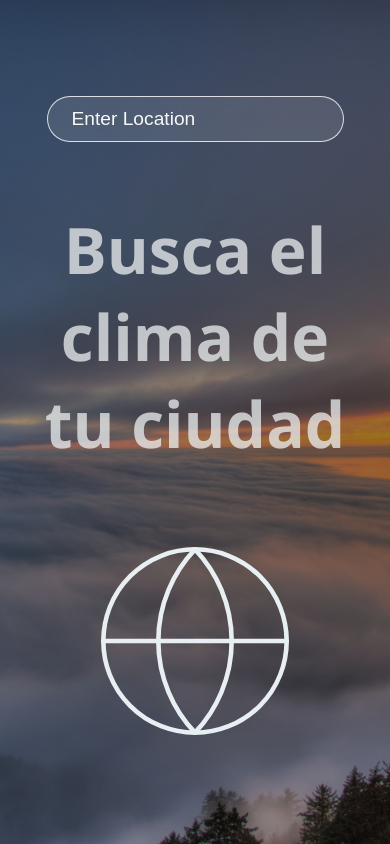
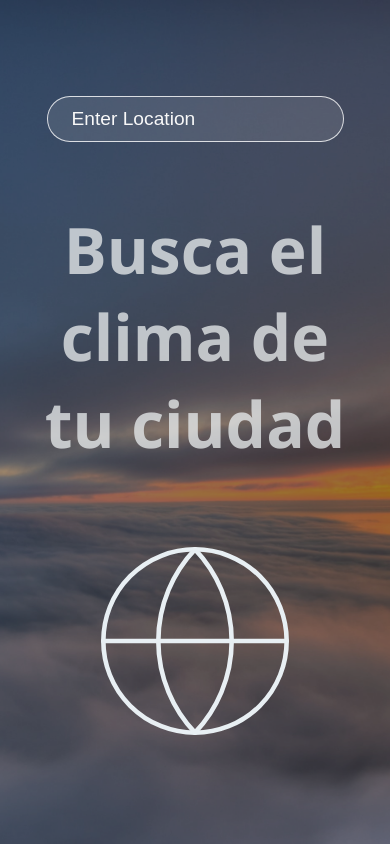
Before and after one commit to kasenciosm/weatherApp, a React (Vite) app: page / in a window 390 px wide. Shown: the top 844 px of the page. Built offline with nearby package versions, Linux system fonts and the light colour scheme.

Commit message:
corrigiendo querys

```diff
--- a/src/index.css
+++ b/src/index.css
@@ -72,9 +72,9 @@ h2{
   z-index: -1;
 }
 
-@media (min-width:360px) and (max-width:640px){
+@media (min-width:375px) and (max-width:680px){
   .app{
-    height:125vh;
+    height:140vh;
   }
 }
 .app .search{
```
